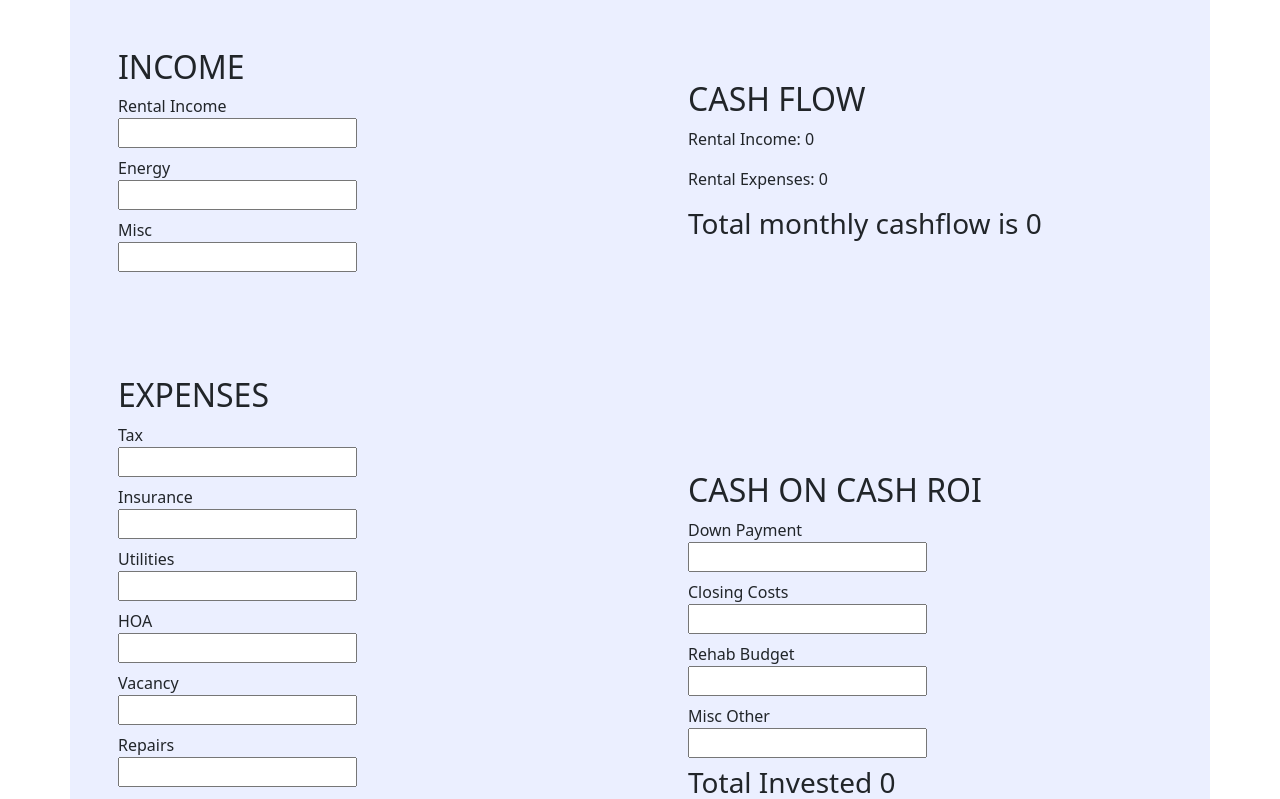
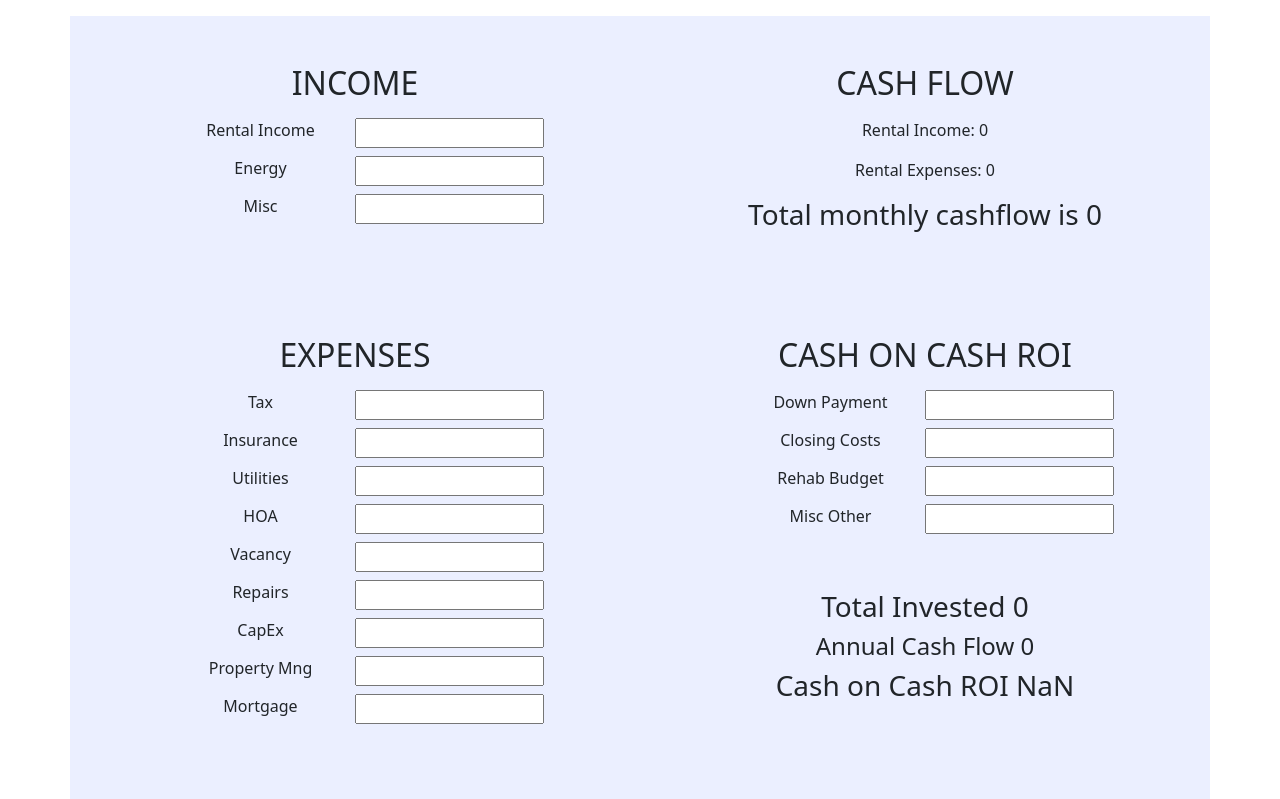
Before and after one commit to maderi21/ROI, a React (Create React App) app in the folder rentals/: page / in a window 1280 px wide. Shown: the top 799 px of the page. Built offline with nearby package versions, Linux system fonts and the light colour scheme.

Commit message:
adjusted css

```diff
--- a/rentals/src/App.js
+++ b/rentals/src/App.js
@@ -84,9 +84,9 @@ function App() {
   const cashRoi = ((annCashFlow / sumInvestment) * 100).toFixed(2);
 
   return (
-    <div className="bg-primary container">
+    <div className="bg-primary text-center container mt-3">
       <section>
-        <div className="row align-items-center">
+        <div className="row text-center">
           <div className="col-md p-5">
             <Income onIncomeChange={handleIncomeChange} />
           </div>
@@ -100,7 +100,7 @@ function App() {
         </div>
       </section>
       <section>
-        <div className="row align-items-center">
+        <div className="row text-center">
           <div className="col-md p-5">
             <Expenses onExpenseChange={handleExpenseChange} />
           </div>
--- a/rentals/src/components/CashFlow.jsx
+++ b/rentals/src/components/CashFlow.jsx
@@ -2,8 +2,8 @@ import React from "react";
 
 const CashFlow = ({ cashFlow, sumIncome, sumExpenses }) => {
   return (
-    <div>
-      <h2>CASH FLOW</h2>
+    <div className="row text-center mx-5">
+      <h2 className="mb-3">CASH FLOW</h2>
       <p>Rental Income: {sumIncome}</p>
       <p>Rental Expenses: {sumExpenses}</p>
       <div>
--- a/rentals/src/components/CashRoi.jsx
+++ b/rentals/src/components/CashRoi.jsx
@@ -13,8 +13,8 @@ const CashRoi = ({ onOutcomeChange, sumInvestment, annCashFlow, cashRoi }) => {
 
   return (
     <div>
-      <h2>CASH ON CASH ROI</h2>
-      <div>
+      <h2 className="mb-3">CASH ON CASH ROI</h2>
+      <div className="row row-cols-2 mx-5">
         <label>Down Payment</label>
         <input
           type="number"
@@ -23,7 +23,7 @@ const CashRoi = ({ onOutcomeChange, sumInvestment, annCashFlow, cashRoi }) => {
           onChange={handleOutcomeChange}
         />
       </div>
-      <div>
+      <div className="row row-cols-2 mx-5">
         <label>Closing Costs</label>
         <input
           type="number"
@@ -32,7 +32,7 @@ const CashRoi = ({ onOutcomeChange, sumInvestment, annCashFlow, cashRoi }) => {
           onChange={handleOutcomeChange}
         />
       </div>
-      <div>
+      <div className="row row-cols-2 mx-5">
         <label>Rehab Budget</label>
         <input
           type="number"
@@ -41,7 +41,7 @@ const CashRoi = ({ onOutcomeChange, sumInvestment, annCashFlow, cashRoi }) => {
           onChange={handleOutcomeChange}
         />
       </div>
-      <div>
+      <div className="row row-cols-2 mx-5">
         <label>Misc Other</label>
         <input
           type="number"
@@ -50,6 +50,7 @@ const CashRoi = ({ onOutcomeChange, sumInvestment, annCashFlow, cashRoi }) => {
           onChange={handleOutcomeChange}
         />
       </div>
+      <div className="m-5">
         <div>
           <h3>Total Invested {sumInvestment}</h3>
         </div>
@@ -60,6 +61,7 @@ const CashRoi = ({ onOutcomeChange, sumInvestment, annCashFlow, cashRoi }) => {
           <h3>Cash on Cash ROI {cashRoi} </h3>
         </div>
       </div>
+    </div>
   );
 };
 
--- a/rentals/src/components/Expenses.jsx
+++ b/rentals/src/components/Expenses.jsx
@@ -13,8 +13,8 @@ const Expenses = ({ onExpenseChange }) => {
 
   return (
     <div>
-      <h2>EXPENSES</h2>
-      <div>
+      <h2 className="mb-3">EXPENSES</h2>
+      <div className="row row-cols-2 mx-5">
         <label>Tax</label>
         <input
           type="number"
@@ -23,7 +23,7 @@ const Expenses = ({ onExpenseChange }) => {
           onChange={handleInputChange}
         />
       </div>
-      <div>
+      <div className="row row-cols-2 mx-5">
         <label>Insurance</label>
         <input
           type="number"
@@ -32,7 +32,7 @@ const Expenses = ({ onExpenseChange }) => {
           onChange={handleInputChange}
         />
       </div>
-      <div>
+      <div className="row row-cols-2 mx-5">
         <label>Utilities</label>
         <input
           type="number"
@@ -41,7 +41,7 @@ const Expenses = ({ onExpenseChange }) => {
           onChange={handleInputChange}
         />
       </div>
-      <div>
+      <div className="row row-cols-2 mx-5">
         <label>HOA</label>
         <input
           type="number"
@@ -50,7 +50,7 @@ const Expenses = ({ onExpenseChange }) => {
           onChange={handleInputChange}
         />
       </div>
-      <div>
+      <div className="row row-cols-2 mx-5">
         <label>Vacancy</label>
         <input
           type="number"
@@ -59,7 +59,7 @@ const Expenses = ({ onExpenseChange }) => {
           onChange={handleInputChange}
         />
       </div>
-      <div>
+      <div className="row row-cols-2 mx-5">
         <label>Repairs</label>
         <input
           type="number"
@@ -68,7 +68,7 @@ const Expenses = ({ onExpenseChange }) => {
           onChange={handleInputChange}
         />
       </div>
-      <div>
+      <div className="row row-cols-2 mx-5">
         <label>CapEx</label>
         <input
           type="number"
@@ -77,7 +77,7 @@ const Expenses = ({ onExpenseChange }) => {
           onChange={handleInputChange}
         />
       </div>
-      <div>
+      <div className="row row-cols-2 mx-5">
         <label>Property Mng</label>
         <input
           type="number"
@@ -86,7 +86,7 @@ const Expenses = ({ onExpenseChange }) => {
           className="d-flex flex-row mb-2"
         />
       </div>
-      <div>
+      <div className="row row-cols-2 mx-5">
         <label>Mortgage</label>
         <input
           type="number"
--- a/rentals/src/components/Income.jsx
+++ b/rentals/src/components/Income.jsx
@@ -13,31 +13,31 @@ const Income = ({ onIncomeChange }) => {
 
   return (
     <div>
-      <h2>INCOME</h2>
-      <div>
+      <h2 className="mb-3">INCOME</h2>
+      <div className="row row-cols-2 mx-5">
         <label htmlFor="monthlyRent">Rental Income</label>
         <input
           type="number"
           name="rentalIncome"
-          className="d-flex flex-row mb-2"
+          className="mb-2"
           onChange={handleInputChange}
         />
       </div>
-      <div>
+      <div className="row row-cols-2 mx-5">
         <label htmlFor="monthlyRent">Energy</label>
         <input
           type="number"
           name="energy"
-          className="d-flex flex-row mb-2"
+          className="mb-2"
           onChange={handleInputChange}
         />
       </div>
-      <div>
+      <div className="row row-cols-2 mx-5">
         <label htmlFor="monthlyRent">Misc</label>
         <input
           type="number"
           name="misc"
-          className="d-flex flex-row mb-2"
+          className="mb-2"
           onChange={handleInputChange}
         />
       </div>
--- a/rentals/src/components/Outcome.jsx
+++ b/rentals/src/components/Outcome.jsx
@@ -7,11 +7,15 @@ const Outcome = ({ cashRoi }) => {
 
   return (
     <>
+      <hr></hr>
       <div className="d-flex justify-content-center">
         <h2>Should You Invest?</h2>
       </div>
-      <div style={style} className="d-flex justify-content-center m-3 p-3 ">
-        {cashRoi > 8 ? <p>YES</p> : <p>NO</p>}
+      <div
+        style={style}
+        className="d-flex justify-content-center m-3 p-3 fs-3 fw-bold "
+      >
+        {cashRoi > 8 ? <p>YES!</p> : <p>NO!</p>}
       </div>
     </>
   );
```
Also changed, not shown: 1 other file (tests, documents, lock files or other folders). Lines whose indentation alone changed are shown as unchanged.
